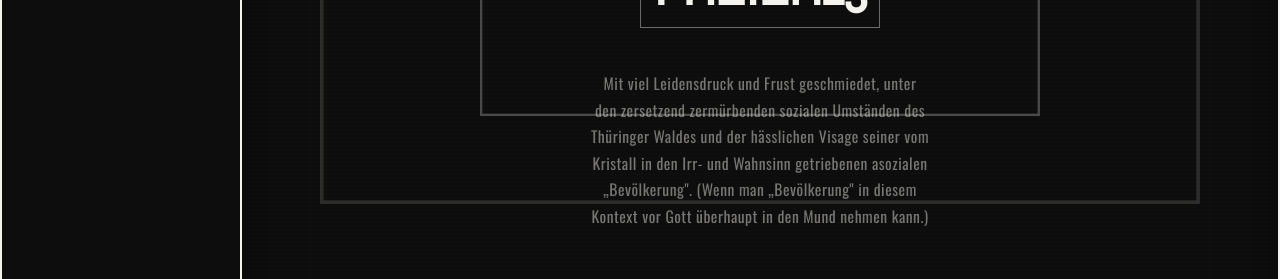
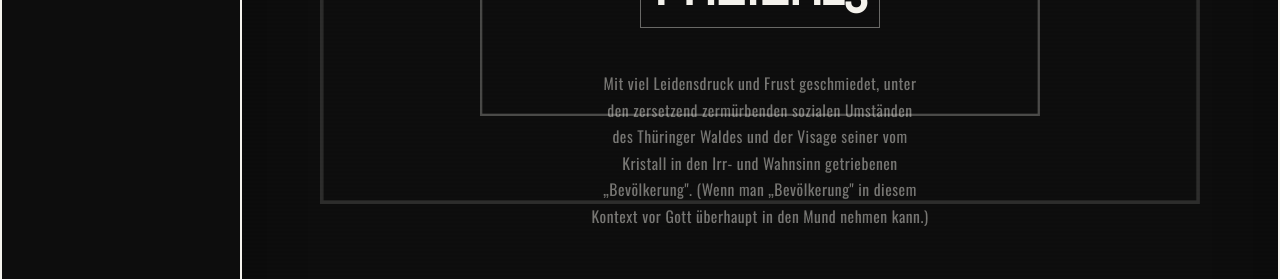
Before and after one commit to Mognus/schnur23-page, a SvelteKit app in the folder frontend/: page /sign in a window 1280 px wide. Shown: the part 402-681 px from the top of the page. Built offline with nearby package versions, Linux system fonts and the light colour scheme.

Commit message:
changed text a lil

```diff
--- a/frontend/src/routes/sign/+page.svelte
+++ b/frontend/src/routes/sign/+page.svelte
@@ -18,8 +18,8 @@
 
 	<p class="note">
 		Mit viel Leidensdruck und Frust geschmiedet, unter den zersetzend zermürbenden sozialen
-		Umständen des Thüringer Waldes und der hässlichen Visage seiner vom Kristall in den Irr- und
-		Wahnsinn getriebenen asozialen „Bevölkerung". (Wenn man „Bevölkerung" in diesem Kontext vor Gott
+		Umständen des Thüringer Waldes und der Visage seiner vom Kristall in den Irr- und
+		Wahnsinn getriebenen „Bevölkerung". (Wenn man „Bevölkerung" in diesem Kontext vor Gott
 		überhaupt in den Mund nehmen kann.)
 	</p>
 </section>
```
